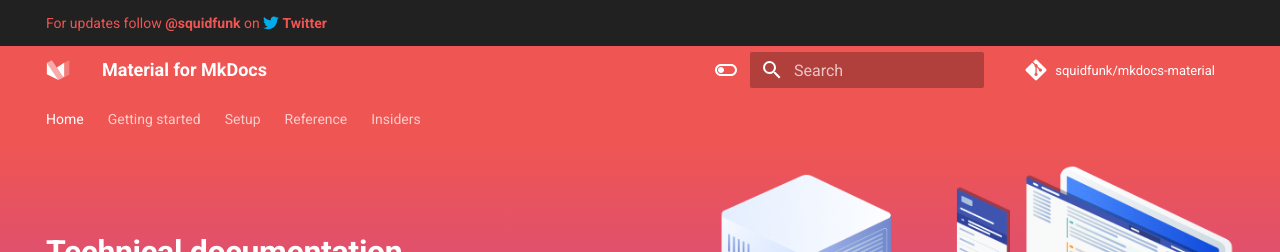
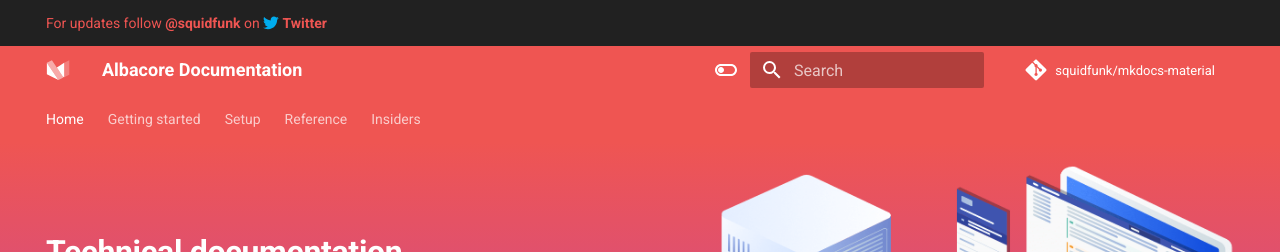
Before and after one commit to dzmitry-yasenka/my-docs, an MkDocs documentation site: the page built from docs/index.md, in a window 1280 px wide. Shown: the top 252 px of the page. Built offline with MkDocs 1.6.1 and Material for MkDocs 9.7.7, drawn with Linux system fonts in a browser that asks for light colours; comment, search, counter and statistics services are not loaded.

Commit message:
Update site name

```diff
--- a/mkdocs.yml
+++ b/mkdocs.yml
@@ -19,9 +19,9 @@
 # IN THE SOFTWARE.
 
 # Project information
-site_name: Material for MkDocs
-site_url: https://squidfunk.github.io/mkdocs-material/
-site_author: Martin Donath
+site_name: Albacore Documentation
+site_url: https://albacore-documentation.antech.co.uk
+site_author: DY
 site_description: >-
   Create a branded static site from a set of Markdown files to host the
   documentation of your Open Source or commercial project – customizable,
@@ -33,7 +33,7 @@ repo_url: https://github.com/squidfunk/mkdocs-material
 edit_uri: ""
 
 # Copyright
-copyright: Copyright &copy; 2016 - 2021 Martin Donath
+copyright: Copyright &copy; 2016 - 2021 AnTech Ltd
 
 # Configuration
 theme:
```
